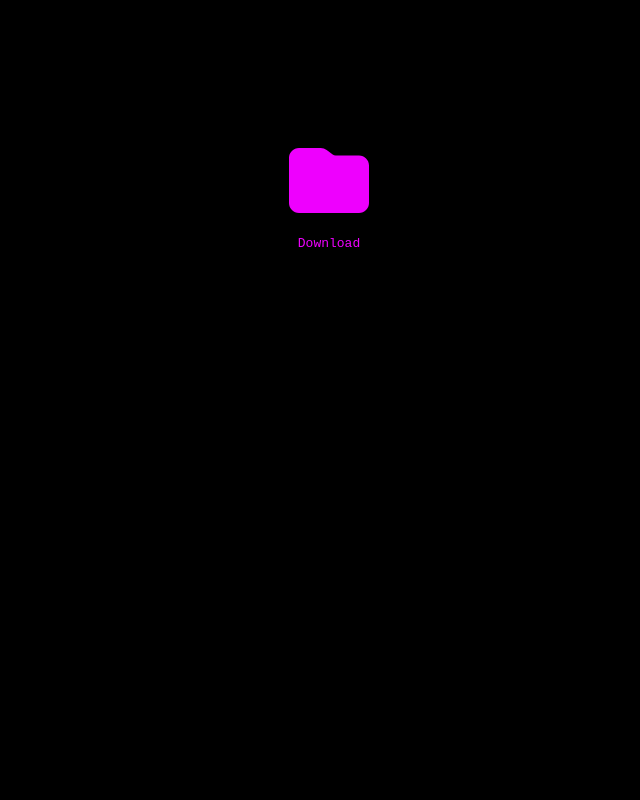
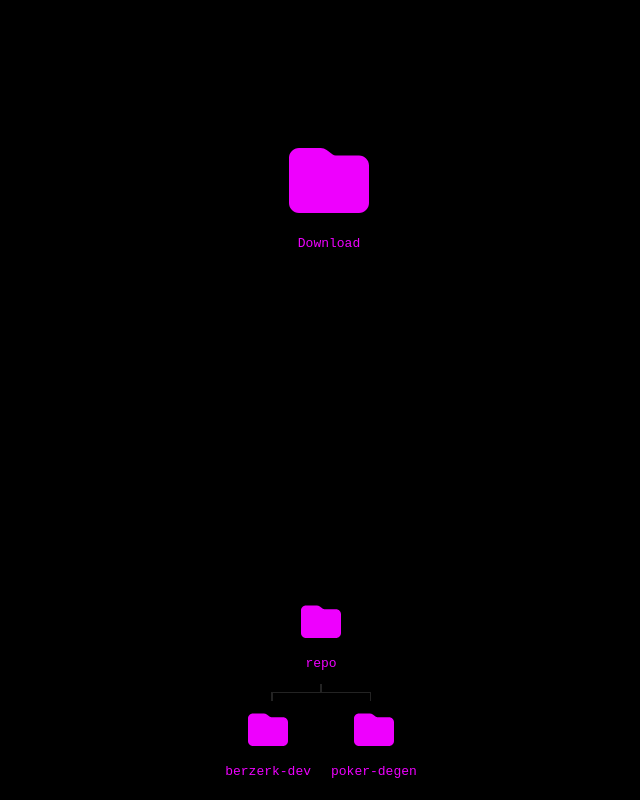
Before and after one commit to bmeikle56/bz-dev, a React (Create React App) app: page /dwnld in a window 1280 px wide. Shown: the part 260-1060 px from the top of the page, without its empty margins (319-959 px from the left). Before the commit the page ends 871 px from the top, so only its background shows below. Built offline with nearby package versions, Linux system fonts and the light colour scheme.

Commit message:
Add repo struct div

```diff
--- a/src/page/dwnld.js
+++ b/src/page/dwnld.js
@@ -2,18 +2,11 @@ import { motion } from 'framer-motion'
 import { FontAwesomeIcon } from '@fortawesome/react-fontawesome'
 import { faFolder } from '@fortawesome/free-solid-svg-icons'
 import { TabBar } from '../cmp/Components'
+import { Spacer } from '../cmp/Components'
 
-function DownloadPage() {
+function DownloadCLI() {
   return (
-    <motion.div
-    initial={{ opacity: 0 }}
-    animate={{ opacity: 1 }}
-    transition={{ delay: 0.8 }}
-    >
-      <div style={{display: 'flex', justifyContent: 'center', width: '100%'}}>
-        <TabBar/>
-      </div>
-      <div
+    <div
       style={{display: 'flex', justifyContent: 'center', flexDirection: 'column', alignItems: 'center', width: '100vw', height: '100vh'}}
       >
         <FontAwesomeIcon icon={faFolder}
@@ -26,6 +19,72 @@ function DownloadPage() {
           <pre style={{ color: 'rgb(238, 0, 254)' }}>Download</pre>
         </a>
       </div>
+  )
+}
+
+function RepoStructure() {
+
+  function Repo({ txt }) {
+    return (
+      <div style={{
+        display: 'flex',
+        justifyContent: 'center',
+        alignItems: 'center',
+        flexDirection: 'column'
+      }}>
+        <FontAwesomeIcon icon={faFolder}
+        style={{
+          color: 'rgb(238, 0, 254)',
+          width: 40,
+          height: 40,
+        }}/>
+        <pre style={{ color: 'rgb(238, 0, 254)' }}>{txt}</pre>
+      </div>
+    )
+  }
+
+  const color = 'rgb(35,35,35)'
+
+  return (
+    <div style={{
+      display: 'flex',
+      justifyContent: 'center',
+      alignItems: 'center',
+      flexDirection: 'column'
+    }}>
+      <Repo txt={'repo'}/>
+      <div style={{width: '1.4px', height: '8px', backgroundColor: color}}/>
+      <div style={{width: '100px', height: '1.4px', backgroundColor: color}}/>
+      <div style={{display: 'flex'}}>
+        <div style={{width: '1.4px', height: '8px', backgroundColor: color}}/>
+        <div style={{width: '1.4px', height: '8px', backgroundColor: color, marginLeft: 97}}/>
+      </div>
+      <Spacer height={10}/>
+      <div style={{
+        display: 'flex',
+        alignItems: 'center',
+        justifyContent: 'center',
+        gap: 20
+      }}>
+        <Repo txt={'berzerk-dev'}/>
+        <Repo txt={'poker-degen'}/>
+      </div>
+    </div>
+  )
+}
+
+function DownloadPage() {
+  return (
+    <motion.div
+    initial={{ opacity: 0 }}
+    animate={{ opacity: 1 }}
+    transition={{ delay: 0.8 }}
+    >
+      <div style={{display: 'flex', justifyContent: 'center', width: '100%'}}>
+        <TabBar/>
+      </div>
+      <DownloadCLI/>
+      <RepoStructure/>
     </motion.div>
   )
 }
```
